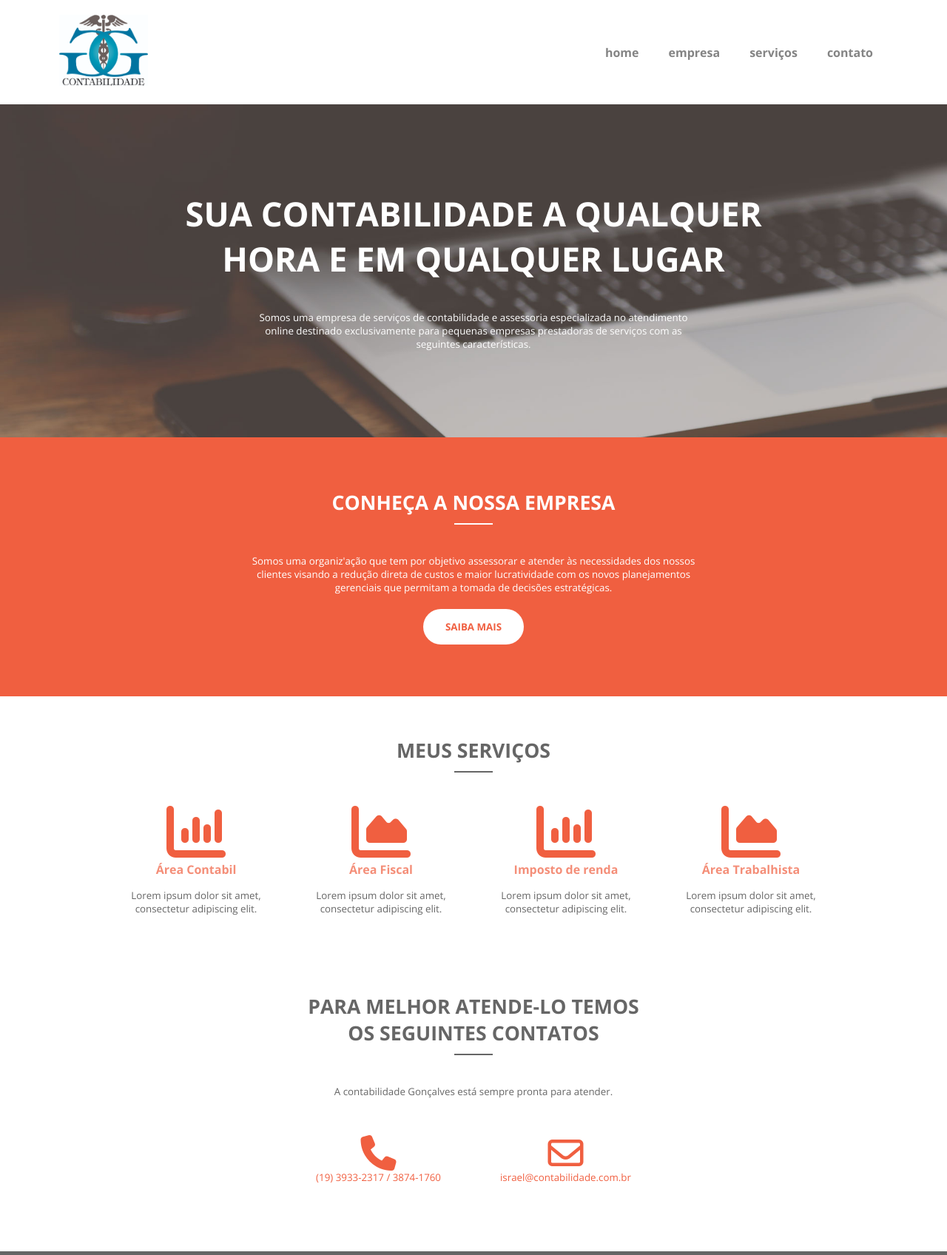
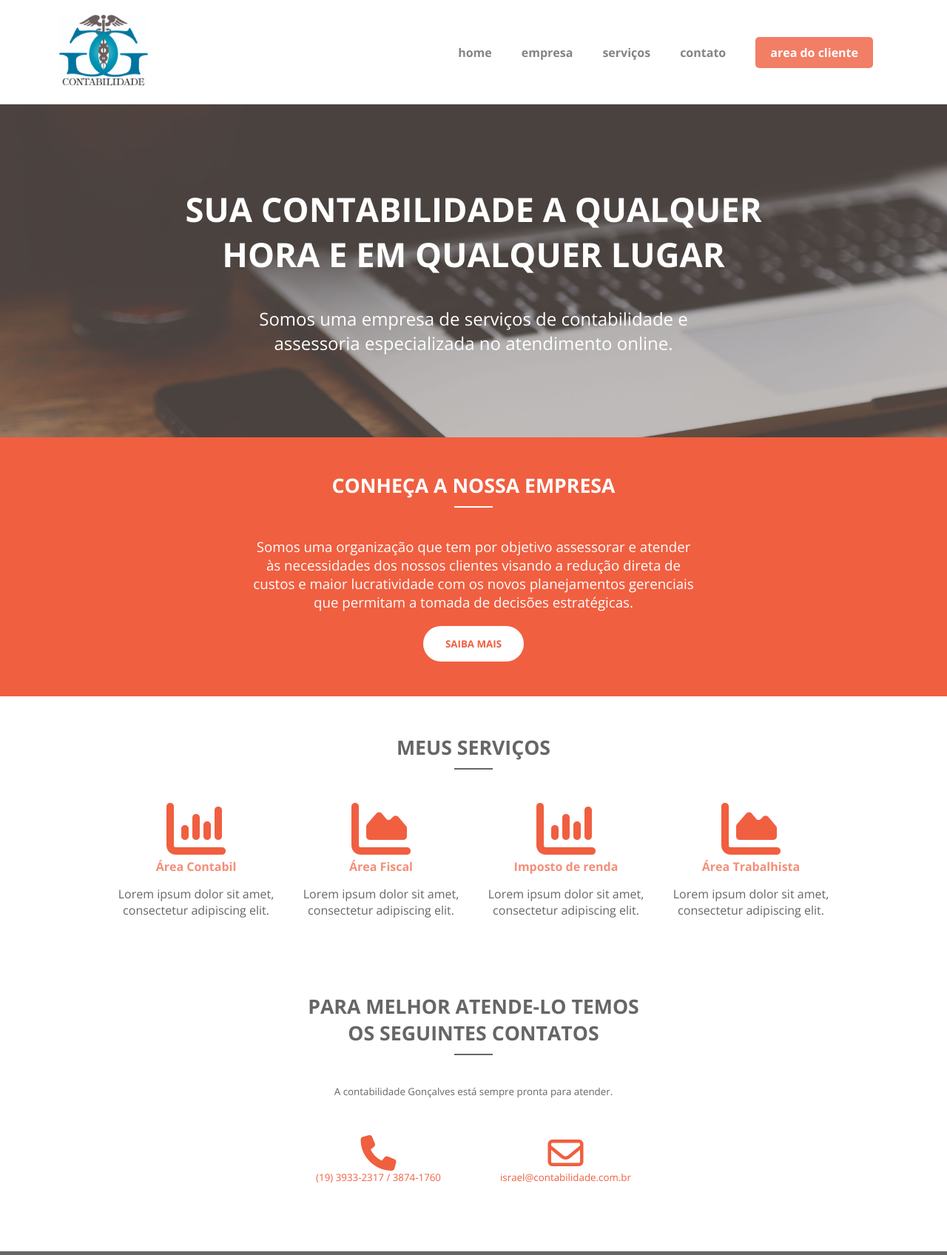
Before and after one commit to lcassiano1612/contabilidadegoncalves, a PHP site: page / in a window 1280 px wide. Shown: the whole page at 74% size. Run offline with PHP 8.4, Linux system fonts and the light colour scheme; some libraries are stand-ins or nearby versions.

Commit message:
add new text

```diff
--- a/assets/css/banner.css
+++ b/assets/css/banner.css
@@ -17,8 +17,10 @@
 }
 
 .banner p{
-	width: 600px;
+    width: 600px;
     text-align: center;
     color: #fff;
     margin: 40px 0px 0px 0px;
+    font-size: 18pt;
+    font-weight: 300;
 }
--- a/assets/css/main.css
+++ b/assets/css/main.css
@@ -61,9 +61,11 @@ p{
 }
 .empresa p{
 	width: 600px;
-    text-align: center;
-    color: #fff;
-    margin: 40px 0px 0px 0px;
+	text-align: center;
+	color: #fff;
+	margin: 40px 0px 0px 0px;
+	font-weight: 300;
+	font-size: 14pt;
 }
 .empresa a{
 	background: #fff;
--- a/assets/css/servico.css
+++ b/assets/css/servico.css
@@ -42,5 +42,6 @@
 .servico li p{
     color: #666;
     margin: 15px 0px 0px 0px;
-    font-size: 10pt;
+    font-size: 12pt;
+    font-weight: 300;
 }
--- a/empresa.html
+++ b/empresa.html
@@ -66,7 +66,7 @@
 							</li>
 							<li>
 								<i class="fa fa-envelope fa-2x" aria-hidden="true"></i><div class="txt-local-empresa">E-mail:</div>
-								<p>adilson@liderascontabil.com.br</p>
+								<p>contato@contabilidadegoncalves.com.br</p>
 							</li>
 						</ul>
 						<div>
--- a/index.html
+++ b/index.html
@@ -25,18 +25,18 @@
 						<li><a href="empresa.html">empresa</a></li>
 						<li><a href="servicos.html">serviços</a></li>
 						<li><a href="contato.html">contato</a></li>
-						<!--li><a class="area-cliente" href="#login">area do cliente</a></li>-->
+						<li><a class="area-cliente" href="#login">area do cliente</a></li>
 					</ul>
 				</nav>
 			</header>
 			<section class="banner">
 				<h2>SUA CONTABILIDADE A QUALQUER<br> HORA E EM QUALQUER LUGAR</h2>
-				<p>Somos uma empresa de serviços de contabilidade e assessoria especializada no atendimento online destinado exclusivamente para pequenas empresas prestadoras de serviços com as seguintes características.</p>
+				<p>Somos uma empresa de serviços de contabilidade e assessoria especializada no atendimento online.</p>
 			</section>
 			<section class="empresa">
 				<h3>Conheça a nossa empresa</h3>
 				<hr>
-				<p>Somos uma organiz'ação que tem por objetivo assessorar e atender às necessidades dos nossos clientes visando a redução direta de custos e maior lucratividade com os novos planejamentos gerenciais que permitam a tomada de decisões estratégicas.</p>
+				<p>Somos uma organização que tem por objetivo assessorar e atender às necessidades dos nossos clientes visando a redução direta de custos e maior lucratividade com os novos planejamentos gerenciais que permitam a tomada de decisões estratégicas.</p>
 				<a href="empresa.html">saiba mais</a>
 			</section>
 			<section class="servico">
```
